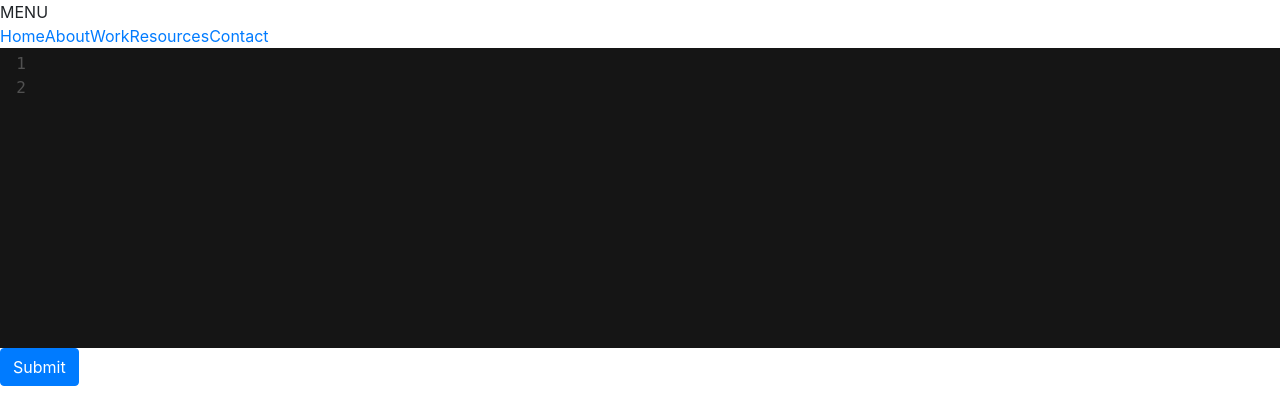
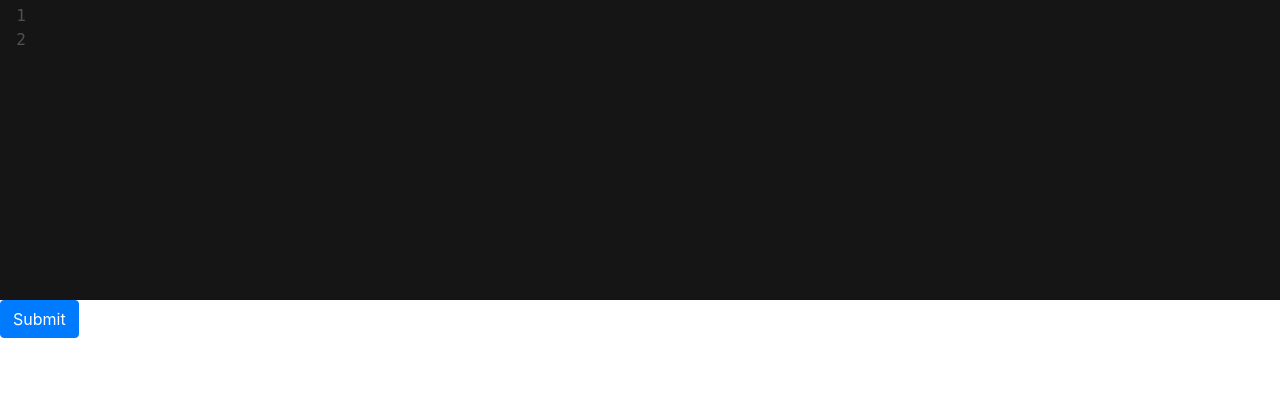
Before and after one commit to KawshikManikantan/DummiesForDummies, a Flask app: page /test in a window 1280 px wide. Shown: the part 56-476 px from the top of the page. Run offline with Flask 2, Linux system fonts and the light colour scheme; some libraries are stand-ins or nearby versions.

Commit message:
Changes done

```diff
--- a/WebApp/templates/editor.html
+++ b/WebApp/templates/editor.html
@@ -9,16 +9,6 @@
 {% endblock head %}
 
 {% block body %}
-    <div class="menu">
-    <div class="title">MENU</div>
-    <ul class="nav">
-      <li><a href="#">Home</a></li>
-      <li><a href="#">About</a></li>
-      <li><a href="#">Work</a></li>
-      <li><a href="#">Resources</a></li>
-      <li><a href="#">Contact</a></li>
-    </ul>
-</div>
     <form method="post">
         <textarea id="codearea" name="code">
             {{code}}
```
